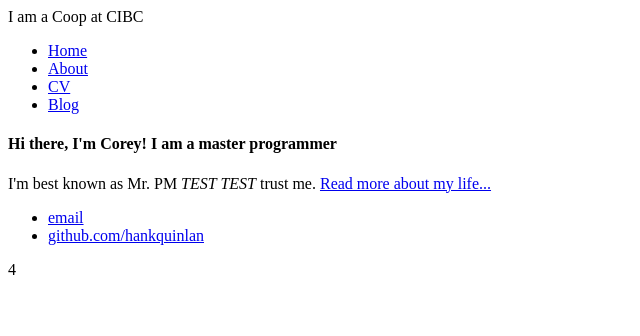
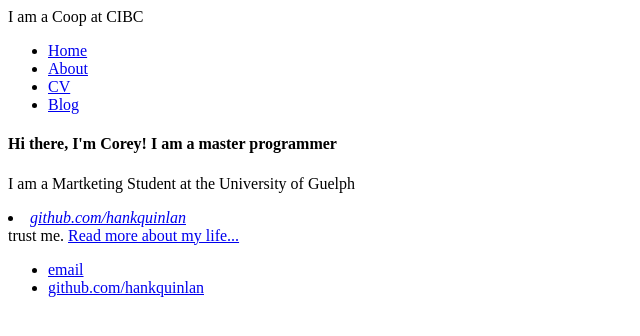
Before and after one commit to ccase87/ccase87.github.io, a plain HTML site: page index.html in a window 1280 px wide. Shown: the whole page, without its empty margins (0-640 px from the left). Drawn offline with Linux system fonts and the light colour scheme.

Commit message:
Update index.html

```diff
--- a/index.html
+++ b/index.html
@@ -15,15 +15,14 @@
 		<div class="container">
     		<div class="blurb">
         		<h4>Hi there, I'm Corey! I am a master programmer</h4>
-				<p>I'm best known as Mr. PM <em>TEST TEST</em> trust me. <a href="/about">Read more about my life...</a></p>
+				<p>I am a Martketing Student at the University of Guelph <em><li><a href="www.uoguelph.ca">github.com/hankquinlan</a></li></em> trust me. <a href="/about">Read more about my life...</a></p>
     		</div><!-- /.blurb -->
 		</div><!-- /.container -->
 		<footer>
     		<ul>
-        		<li><a href="mailto:hankquinlanhub@gmail.com">email</a></li>
-        		<li><a href="https://github.com/hankquinlan">github.com/hankquinlan</a></li>
+        		<li><a href="mailto:csscase@hotmail.com">email</a></li>
+        		<li><a href="https://github.com/ccase87">github.com/hankquinlan</a></li>
 			</ul>
 		</footer>
 	</body>
 </html>
-4
```
